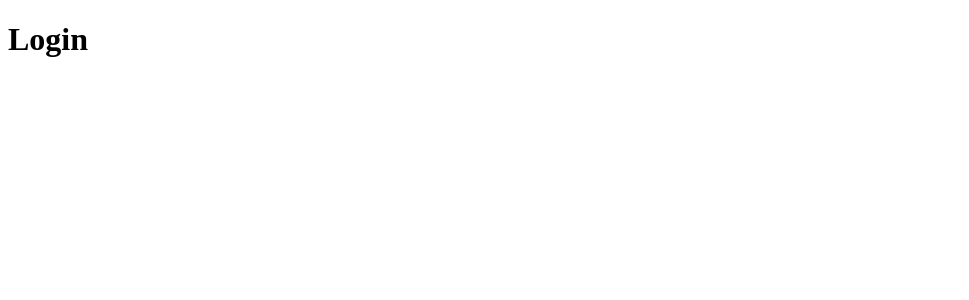
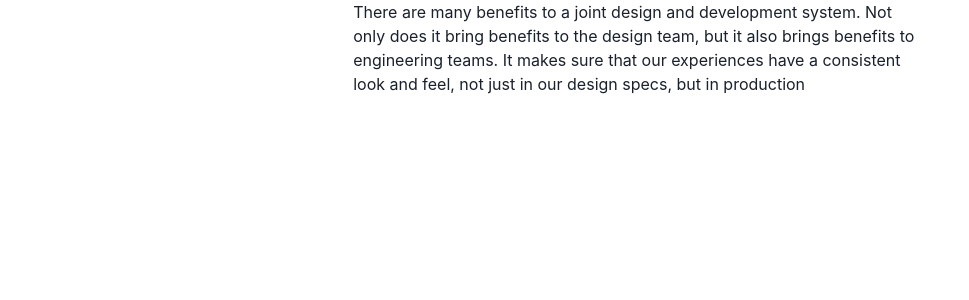
Before and after one commit to HugoPStowasser/Crossfit, a React (Vite) app: page / in a window 1280 px wide. Shown: the top 300 px of the page, without its empty margins (0-969 px from the left). Built offline with nearby package versions, Linux system fonts and the light colour scheme.

Commit message:
feat: adding chakra ui

```diff
--- a/package.json
+++ b/package.json
@@ -9,6 +9,10 @@
     "preview": "vite preview"
   },
   "dependencies": {
+    "@chakra-ui/react": "^2.5.1",
+    "@emotion/react": "^11.10.6",
+    "@emotion/styled": "^11.10.6",
+    "framer-motion": "^10.8.5",
     "react": "^18.2.0",
     "react-dom": "^18.2.0",
     "styled-components": "^5.3.9"
--- a/src/App.tsx
+++ b/src/App.tsx
@@ -1,9 +1,12 @@
 import { Login } from "./pages/Login";
+import { ChakraProvider } from "@chakra-ui/react";
 
 function App() {
   return (
     <div className="App">
-      <Login />
+      <ChakraProvider>
+        <Login />
+      </ChakraProvider>
     </div>
   );
 }
--- a/src/main.tsx
+++ b/src/main.tsx
@@ -1,9 +1,13 @@
+import { ChakraProvider } from "@chakra-ui/react";
 import React from "react";
-import ReactDOM from "react-dom/client";
+import * as ReactDOM from "react-dom/client";
 import App from "./App";
 
-ReactDOM.createRoot(document.getElementById("root")).render(
+const rootElement = document.getElementById("root")!;
+ReactDOM.createRoot(rootElement).render(
   <React.StrictMode>
-    <App />
+    <ChakraProvider>
+      <App />
+    </ChakraProvider>
   </React.StrictMode>
 );
--- a/src/pages/Login.tsx
+++ b/src/pages/Login.tsx
@@ -1,7 +1,14 @@
+import { Container } from "@chakra-ui/react";
+
 const Login = () => {
-    return(
-        <h1>Login</h1>
-    )
-}
+  return (
+    <Container>
+      There are many benefits to a joint design and development system. Not only
+      does it bring benefits to the design team, but it also brings benefits to
+      engineering teams. It makes sure that our experiences have a consistent
+      look and feel, not just in our design specs, but in production
+    </Container>
+  );
+};
 
-export {Login}
+export { Login };
--- a/src/styles/LoginStyle.ts
+++ /dev/null
@@ -1 +0,0 @@
-import styled from "styled-components";
--- a/tsconfig.json
+++ b/tsconfig.json
@@ -1,9 +1,8 @@
 {
   "compilerOptions": {
-    "types": ["vite/client"],
     "target": "ESNext",
     "useDefineForClassFields": true,
-    "lib": ["DOM", "DOM.Iterable", "ESNext", "ES2022"],
+    "lib": ["DOM", "DOM.Iterable", "ESNext"],
     "allowJs": false,
     "skipLibCheck": true,
     "esModuleInterop": false,
--- a/tsconfig.node.json
+++ b/tsconfig.node.json
@@ -5,6 +5,5 @@
     "moduleResolution": "Node",
     "allowSyntheticDefaultImports": true
   },
-  "include": ["vite.config.ts"],
-  "exclude": [""]
+  "include": ["vite.config.ts"]
 }
```
Also changed, not shown: 1 other file (tests, documents, lock files or other folders).
